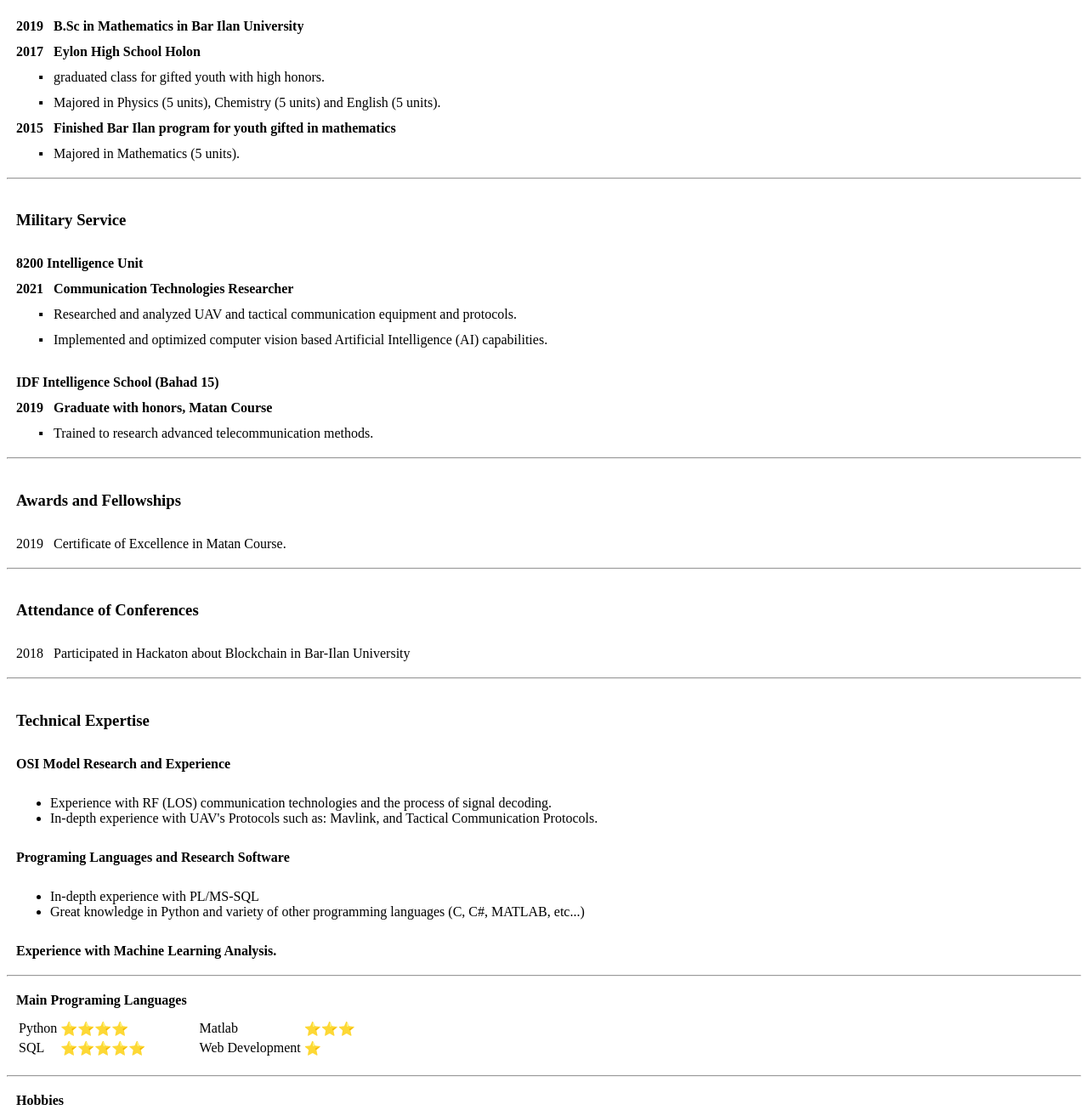
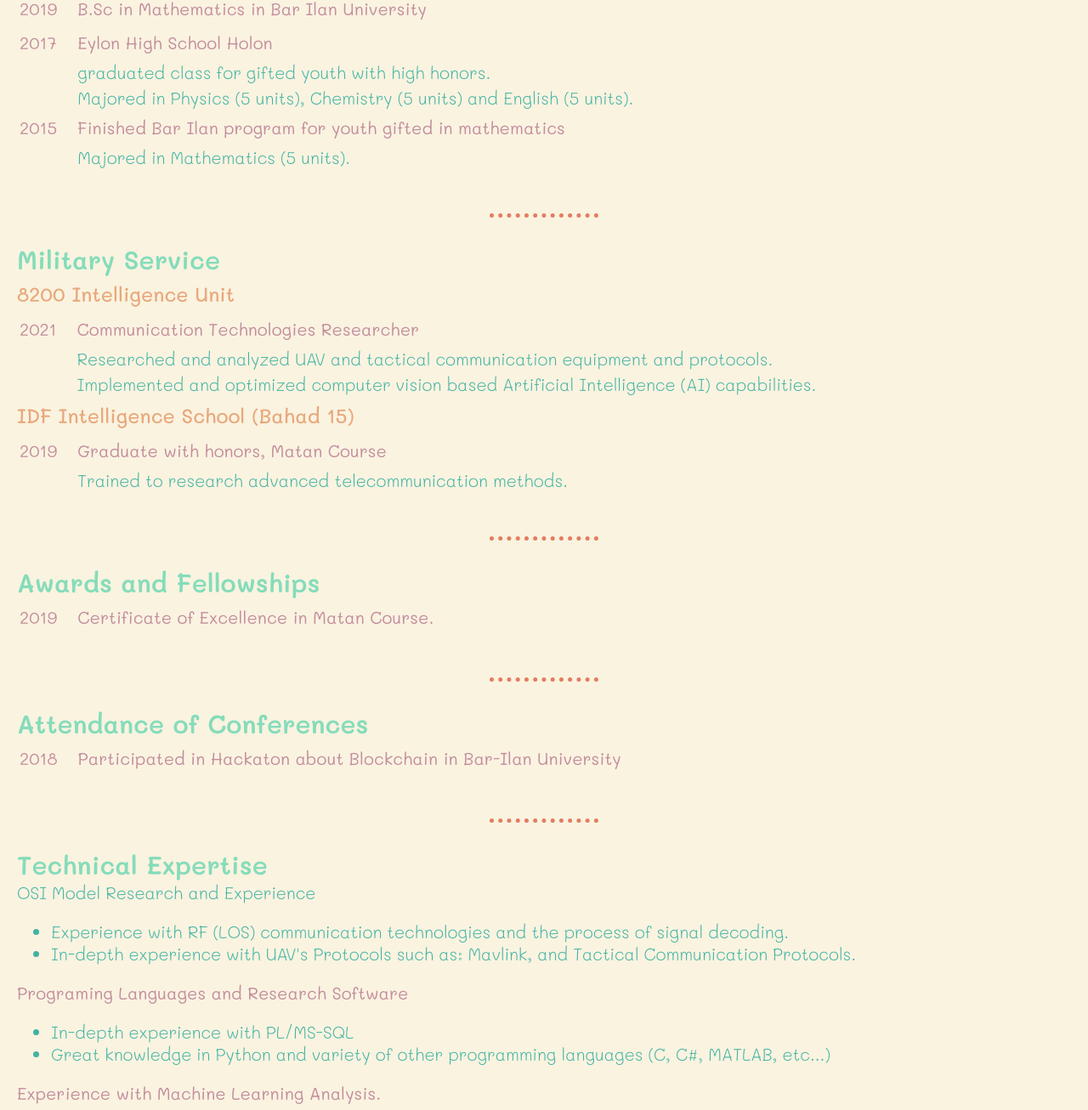
Before and after one commit to Dianagle2/CV, a plain HTML site: page index.html in a window 1280 px wide. Shown: the part 416-1722 px from the top of the page at 85% size. Drawn offline with Linux system fonts and the light colour scheme.

Commit message:
My Fixed CV

```diff
--- /dev/null
+++ b/css/style.css
@@ -0,0 +1,92 @@
+body {
+    margin: 0px;
+    background-color: #faf3e0;
+    font-family: 'Mali', cursive;
+    font-size: 125%;
+}
+
+h1{
+    font-weight: 700;
+    color: #E27D60;
+}
+
+h2 {
+    margin-bottom: 0px;
+    font-weight: 600;
+    color: #85DCBA;
+}
+h3{
+    margin: 5px auto 5px auto;
+    font-weight: 500;
+    color: #E8A87C;
+}
+
+h4{
+    margin: 5px 20px 5px auto;
+    font-weight: 400;
+    color: #C38D9E;
+}
+
+
+p {
+    margin: 0;
+    font-weight: 300;
+    color: #41B3A3;
+}
+ol{
+    color: #41B3A3;
+}
+
+li{
+    color: #41B3A3;
+}
+
+.middle {
+    margin-left: 20px;
+}
+.personal-pic{
+    float: left;
+    margin: auto 50px auto 20px;
+}
+
+.info-text{
+    text-align: left;
+    padding: 15px;
+}
+.bottom{
+    margin-top: 50px;
+    padding: 20px;
+    background-color: #eabf9f;
+    text-align: center;
+    line-height: 2;
+}
+
+.contact{
+    color: #E8A87C;
+    font-weight: 600;
+}
+
+.footer-link {
+    color: #C38D9E;
+    padding: 10px;
+}
+
+a {
+    color: #E27D60;
+    font-weight: 800;
+}
+
+
+hr {
+
+    margin: 50px auto 30px auto;
+    border-color: #E27D60;
+    border-style: none;
+    border-top-style: dotted;
+    border-width: 5px ;
+    width: 10%;
+}
+
+label{
+    color: #41B3A3;
+}
--- a/index.html
+++ b/index.html
@@ -4,87 +4,91 @@
     <meta charset="UTF-8">
     <meta name="viewport" content="width=device-width, initial-scale=1.0">
     <title> Diana's Curriculum Vitae  </title>
+
+    <link rel="icon" href="favicon.ico">
+
+    <link rel="stylesheet" href="css/style.css">
+
+    <link rel="preconnect" href="https://fonts.gstatic.com">
+    <link href="https://fonts.googleapis.com/css2?family=Mali:wght@200;300;400;500;600;700&display=swap" rel="stylesheet">
+
 </head>
 
 <body>
     <h1 align="center" >Curriculum Vitae </h1>
 
     <!-- Personal Information -->
-
-    <table cellspacing = "30">
-        <tr>
-            <td>
-                <img src="Images\Personal Pic.png" alt="Diana's Picture">
-            </td>
-            <td> </td>
-            <td> </td>
-            <td>
+    <div class="top">
+        <img src="images\Personal Pic.png" alt="Diana's Picture" class="personal-pic">
+        <div class="info-text">
             <h3>Personal Information</h3>
             <p>Name: Diana Mazenko </p>
             <p>Date of Birth: 28/09/1999</p>
             <p>Phone: +972-52-3698602</p>
             <p>E-mail: Diana.9299@gmail.com</p>
-            </td>
-        </tr>
-    </table>
+        </div>
+    </div>
 
     <hr>
 
     <!--
         Background Education
     -->
-    <table cellspacing = "10">
-        <tr>
-            <th colspan="2" align="left">
-                <h3>Background Education</h3>
-            </th>
-        </tr>
+
+    <div class="middle">
+        <h2>Background Education</h2>
+        <table>
             <tr>
                 <td>
-                <strong>2019</strong>
+                    <h4>2019</h4>
                 </td>
                 <td>
-                <strong> B.Sc in Mathematics in Bar Ilan University</strong>
+                    <h4>B.Sc in Mathematics in Bar Ilan University</h4>
                 </td>
             </tr>
             <tr>
                 <td>
-                <strong>2017</strong>
+                    <h4>2017</h4>
                 </td>
                 <td>
-                <strong>Eylon High School Holon</strong>
-            </td>
-        </tr>
-        <tr>
-            <td align="Right">
-                ▪
-            </td>
-            <td>
-                 graduated class for gifted youth with high honors.
-            </td>
-        </tr>
-        <tr>
-            <td align="Right">
-                ▪
-            </td>
-            <td>
-                Majored in Physics (5 units), Chemistry (5 units) and English (5 units).
+                    <h4>Eylon High School Holon</h4>
                 </td>
             </tr>
             <tr>
                 <td>
-                <strong>2015</strong></td>
+                    <h4></h4>
+                </td>
                 <td>
-                <strong>Finished Bar Ilan program for youth gifted in mathematics</strong>
+                    <p>graduated class for gifted youth with high honors.</p>
                 </td>
             </tr>
             <tr>
-            <td align="Right">
-                ▪
+                <td>
+                    <h4></h4>
                 </td>
-            <td>  Majored in Mathematics (5 units). </td>
+                <td>
+                    <p>Majored in Physics (5 units), Chemistry (5 units) and English (5 units).</p>
+                </td>
+            </tr>
+            <tr>
+                <td>
+                    <h4>2015</h4>
+                </td>
+                <td>
+                    <h4>Finished Bar Ilan program for youth gifted in mathematics</h4>
+                </td>
+            </tr>
+            <tr>
+                <td>
+                    <h4></h4>
+                </td>
+                <td>
+                    <p> Majored in Mathematics (5 units).</p>
+                </td>
             </tr>
         </table>
+
+    </div>
 
     <hr>
 
@@ -92,91 +96,76 @@
         Military Service
     -->
 
-    <table cellspacing = "10">
+    <div class="middle">
+        <h2> Military Service</h2>
+        <h3>8200 Intelligence Unit</h3>
+        <table>
             <tr>
-            <th colspan="2" align="left">
-                <h3>
-                    Military Service
-                </h3>
-            </th>
-        </tr>
-        <tr>
-            <th colspan="2" align="left" >
-                8200 Intelligence Unit
-            </th>
+                <td>
+                    <h4>2021</h4>
+                </td>
+                <td>
+                    <h4>Communication Technologies Researcher</h4>
+                </td>
             </tr>
             <tr>
                 <td>
-                <strong> 2021 </strong>
+                    <h4></h4>
                 </td>
                 <td>
-                <strong>Communication Technologies Researcher</strong>
+                    <p>Researched and analyzed UAV and tactical communication equipment and protocols.</p>
                 </td>
             </tr>
             <tr>
-            <td align="Right">
-                ▪
+                <td>
+                    <h4></h4>
                 </td>
                 <td>
-                Researched and analyzed UAV and tactical communication equipment and protocols.
+                    <p>Implemented and optimized computer vision based Artificial Intelligence (AI) capabilities.</p>
+                </td>
+            </tr>
+        </table>
+
+        <h3>IDF Intelligence School (Bahad 15)</h3>
+        <table>
+            <tr>
+                <td>
+                    <h4>2019</h4>
+                </td>
+                <td>
+                    <h4> Graduate with honors, Matan Course </h4>
                 </td>
             </tr>
             <tr>
-            <td align="Right">
-                ▪
+                <td>
+                    <h4></h4>
                 </td>
                 <td>
-                Implemented and optimized computer vision based Artificial Intelligence (AI) capabilities.
-            </td>
-        </tr>
-        <tr></tr>
-        <tr></tr>
-        <tr>
-            <th colspan="2" align="left">
-                IDF Intelligence School (Bahad 15)
-            </th>
-        </tr>
-        <tr>
-            <td>
-                <strong> 2019</strong>
-            </td>
-            <td>
-                <strong> Graduate with honors, Matan Course </strong>
-            </td>
-        </tr>
-        <tr>
-            <td align="Right">
-                ▪
-            </td>
-            <td>
-                Trained to research advanced telecommunication methods.
+                    <p>Trained to research advanced telecommunication methods.</p>
                 </td>
             </tr>
         </table>
+    </div>
+
 
     <hr>
 
     <!--
         Awards and Fellowships
     -->
-
-    <table cellspacing = "10" >
-        <tr>
-            <th colspan="2" align="left">
-                <h3>
-                    Awards and Fellowships
-                </h3>
-            </th>
-        </tr>
+    <div class="middle">
+        <h2>Awards and Fellowships</h2>
+        <table>
             <tr>
                 <td>
-                2019
+                    <h4>2019</h4>
                 </td>
                 <td>
-                Certificate of Excellence in Matan Course.
+                    <h4>Certificate of Excellence in Matan Course.</h4>
                 </td>
             </tr>
         </table>
+    </div>
 
     <hr>
 
@@ -184,86 +173,51 @@
         Attendance of Conferences
     -->
 
-    <table cellspacing = "10">
-        <tr>
-            <th colspan="2" align="left">
-                <h3>
-                    Attendance of Conferences
-                </h3>
-            </th>
-        </tr>
+    <div class="middle">
+        <h2>Attendance of Conferences</h2>
+        <table>
             <tr>
                 <td>
-                2018
+                    <h4>2018</h4>
                 </td>
                 <td>
-                Participated in Hackaton about Blockchain in Bar-Ilan University
+                    <h4>Participated in Hackaton about Blockchain in Bar-Ilan University</h4>
                 </td>
             </tr>
         </table>
+    </div>
 
     <hr>
 
     <!--
         Technical Expertise
     -->
-    <table cellspacing = "10">
-        <tr>
-            <th align="left">
-                <h3>
-                    Technical Expertise
-                </h3>
-            </th>
-        </tr>
-        <tr>
-            <th align="left">
-                OSI Model Research and Experience
-            </th>
-        </tr>
-        <tr>
-            <td>
+    <div class="middle">
+        <h2>Technical Expertise</h2>
+        <p>OSI Model Research and Experience</p>
         <ul>
-                    <li>Experience with RF (LOS) communication technologies and the process of signal decoding.</li>
-                    <li>In-depth experience with UAV's Protocols such as: Mavlink, and Tactical Communication
-                        Protocols.</li>
+            <li><p>Experience with RF (LOS) communication technologies and the process of signal decoding.</p></li>
+            <li><p>In-depth experience with UAV's Protocols such as: Mavlink, and Tactical Communication
+                Protocols.</p></li>
         </ul>
-            </td>
-        </tr>
-        <tr>
-            <th align="left">
-                Programing Languages and Research Software
-            </th>
-        </tr>
-        <tr>
-            <td>
+        <h4>Programing Languages and Research Software</h4>
         <ul>
-                    <li>In-depth experience with PL/MS-SQL</li>
-                    <li>Great knowledge in Python and variety of other programming languages (C, C#, MATLAB, etc...)</li>
+            <li><p>In-depth experience with PL/MS-SQL</p></li>
+            <li><p>Great knowledge in Python and variety of other programming languages (C, C#, MATLAB, etc...)</p></li>
         </ul>
-            </td>
-        </tr>
-        <tr>
-            <th align="left">
-                Experience with Machine Learning Analysis.
-            </th>
-        </tr>
-    </table>
-
+        <h4>Experience with Machine Learning Analysis.</h4>
+    </div>
 
     <hr>
 
-    <table cellspacing = "10">
-        <tr>
-            <th colspan="2" align="left">
-                Main Programing Languages
-            </th>
-        </tr>
-        <tr>
+    <div class="middle">
+        <h3>Main Programing Languages</h3>
+        <table>
             <td>
                 <table>
                     <tr>
                         <td>
-                            Python
+                            <p>Python</p>
                         </td>
                         <td>
                             ⭐⭐⭐⭐
@@ -271,7 +225,7 @@
                     </tr>
                     <tr>
                         <td>
-                            SQL
+                            <p>SQL</p>
                         </td>
                         <td>
                             ⭐⭐⭐⭐⭐
@@ -279,12 +233,12 @@
                     </tr>
                 </table>
             </td>
-            <td>
+
             <td>
                 <table>
                     <tr>
                         <td>
-                                Matlab
+                            <p>Matlab</p>
                         </td>
                         <td>
                             ⭐⭐⭐
@@ -292,7 +246,7 @@
                     </tr>
                     <tr>
                         <td>
-                                Web Development
+                            <p>Web Development</p>
                         </td>
                         <td>
                             ⭐
@@ -300,35 +254,26 @@
                     </tr>
                 </table>
             </td>
-                <td>
-
-                </td>
-            </td>
-        </tr>
         </table>
+    </div>
 
     <hr>
+    <div class="middle">
+        <h3>Hobbies</h3>
+        <ol>
+            <li><p>I like programming.</p></li>
+            <li><p>I like traveling around the country.</p></li>
+            <li><p>I like reading books.</p></li>
+        </ol>
+    </div>
 
-    <table cellspacing="10">
-        <tr>
-            <th align="left">
-                Hobbies
-            </th>
-        </tr>
-        <tr>
-            <td>
-                <ol>
-                    <li>Programming.</li>
-                    <li>Traveling around the country.</li>
-                    <li>Reading books.</li>
-                </ol>
-            </td>
-        </tr>
-    </table>
+    <div class="bottom">
+        <h3 class="contact">For more information you can contact me 😀</h3>
+        <h3><a href="contact_me.html"> Contact me </a></h3>
+        <a class="footer-link" href="https://www.linkedin.com/in/diana-mazenko-a2b1bb128/">LinkedIn</a>
+        <p class="end">© 2021 Diana Mazenko.</p>
+    </div>
 
-    <hr>
-
-    <h3> <a href="contact_me.html"> Contact me </a></h3>
 
 </body>
 </html>
```
Also changed, not shown: contact_me.html (+4 -1 lines), favicon.ico (added). Lines whose indentation alone changed are shown as unchanged.
